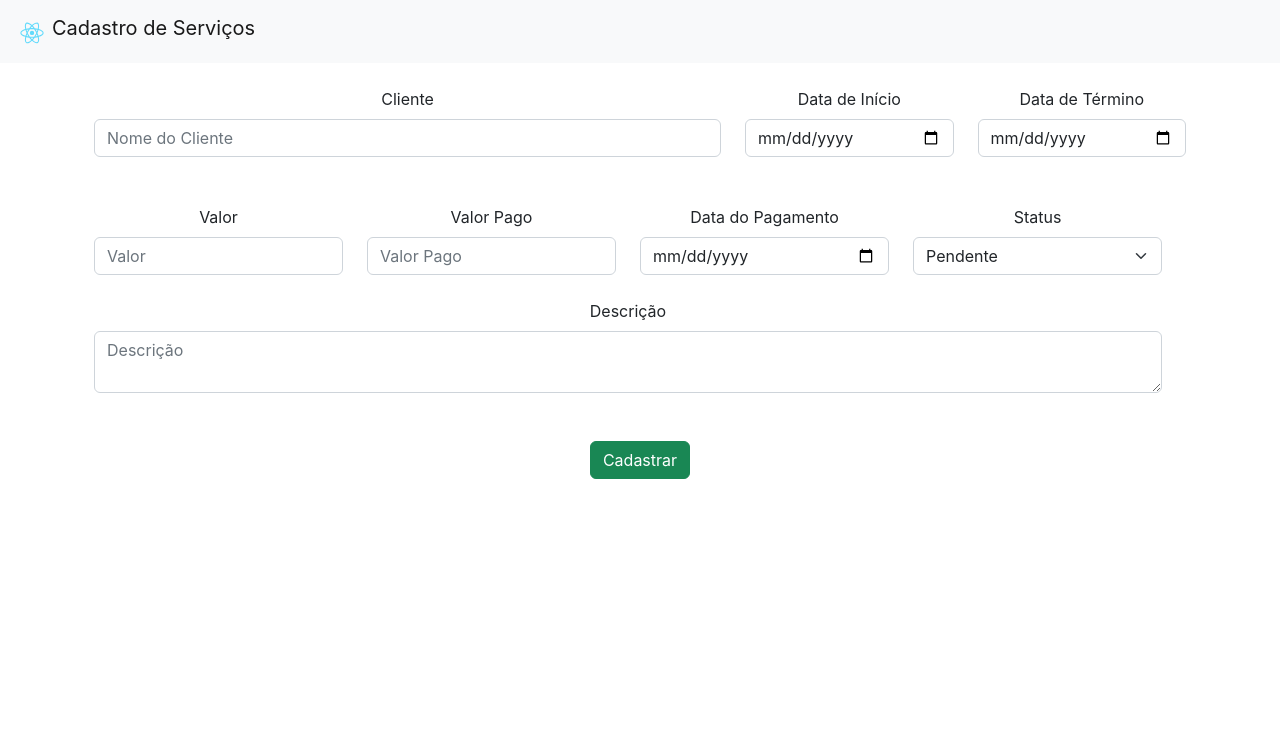
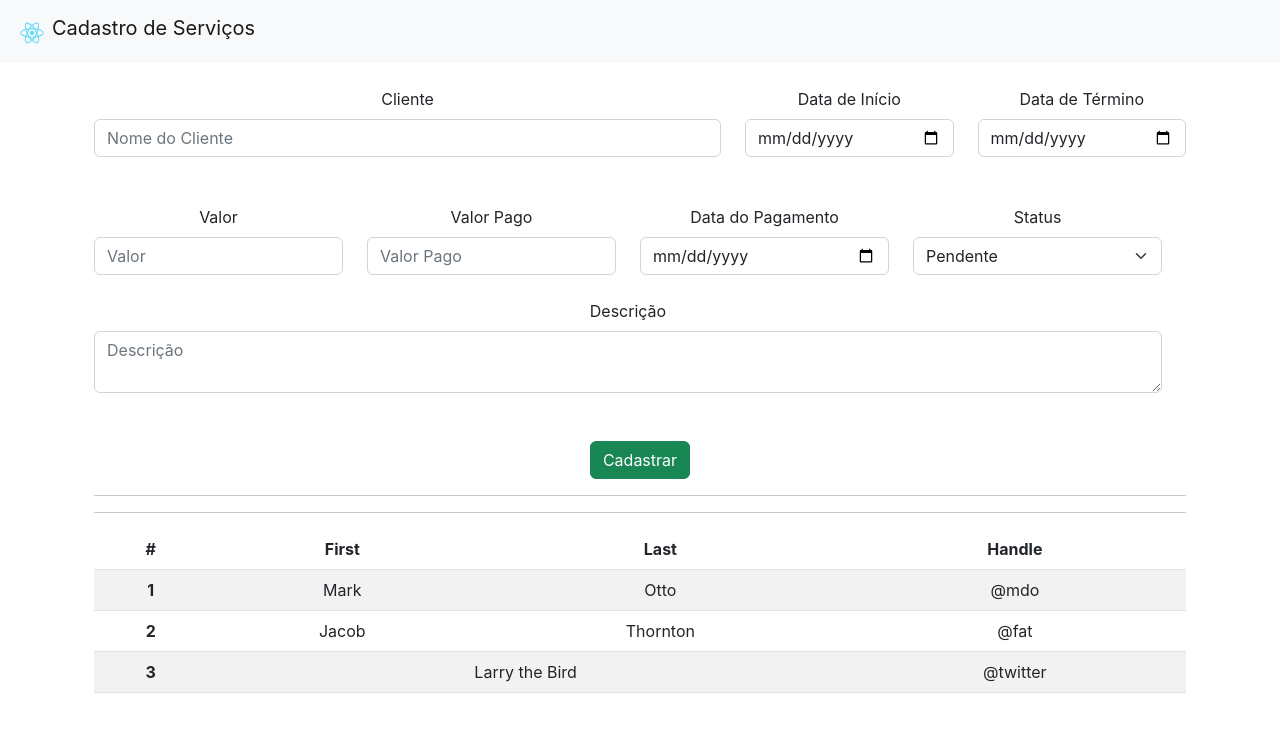
Before and after one commit to DevBack/Cadastro-de-Servico, a React (Create React App) app in the folder frontend/: page / in a window 1280 px wide. Shown: the top 732 px of the page. Built offline with nearby package versions, Linux system fonts and the light colour scheme.

Commit message:
Insert Table

```diff
--- a/frontend/src/components/Servico.jsx
+++ b/frontend/src/components/Servico.jsx
@@ -77,6 +77,36 @@
           </div>
           <input class="btn btn-success" type="submit" value="Cadastrar" />
         </form>
+        <hr/><hr/>
+        <table class="table table-striped table-hover">
+            <thead>
+                <tr>
+                <th scope="col">#</th>
+                <th scope="col">First</th>
+                <th scope="col">Last</th>
+                <th scope="col">Handle</th>
+                </tr>
+            </thead>
+            <tbody>
+                <tr>
+                <th scope="row">1</th>
+                <td>Mark</td>
+                <td>Otto</td>
+                <td>@mdo</td>
+                </tr>
+                <tr>
+                <th scope="row">2</th>
+                <td>Jacob</td>
+                <td>Thornton</td>
+                <td>@fat</td>
+                </tr>
+                <tr>
+                <th scope="row">3</th>
+                <td colspan="2">Larry the Bird</td>
+                <td>@twitter</td>
+                </tr>
+            </tbody>
+        </table>
       </div>
 
   );
```
